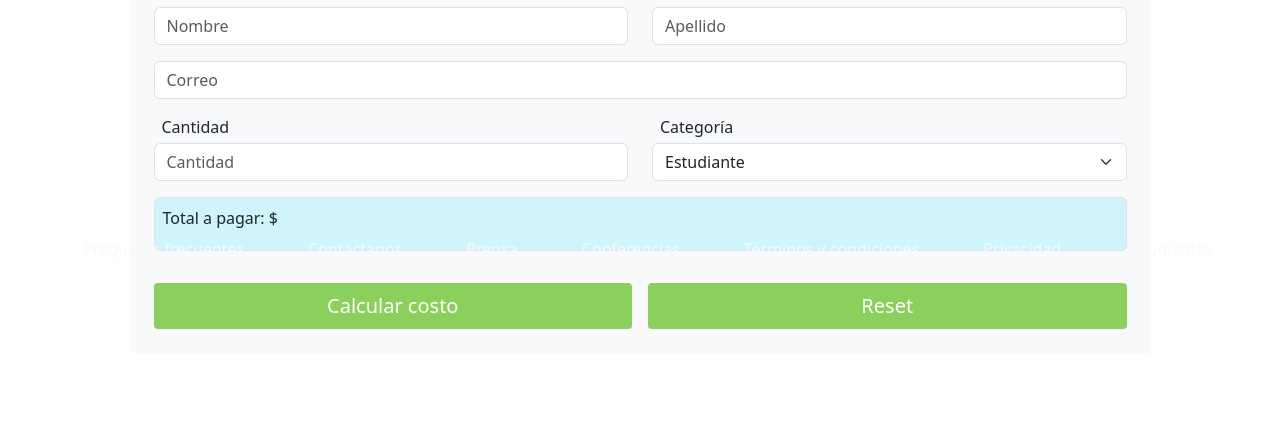
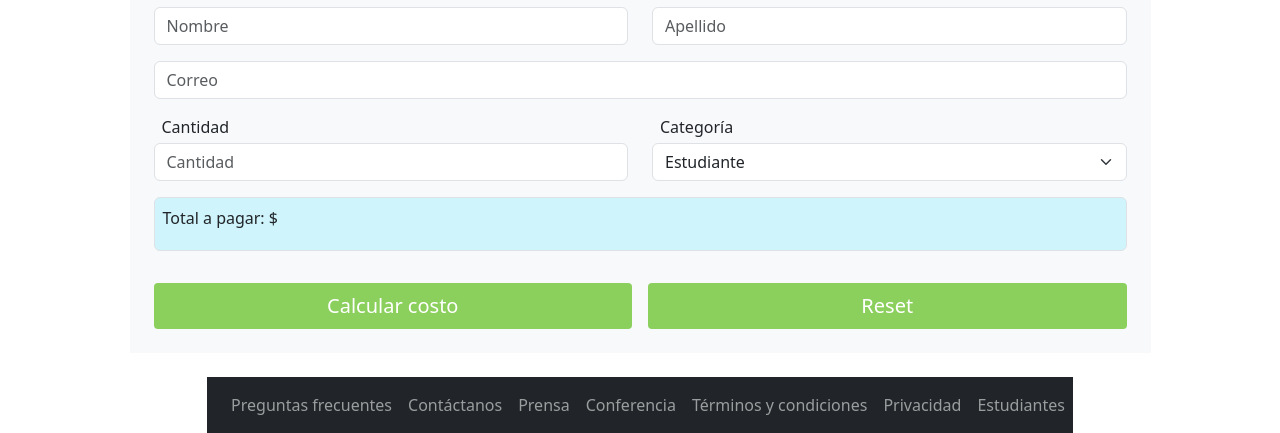
Before and after one commit to kangurodecker/principio, a plain HTML site: page integrador boostrap/tickets.html in a window 1280 px wide. Shown: the part 523-956 px from the top of the page. Before the commit the page ends 900 px from the top, so only its background shows below. Drawn offline with nearby package versions, Linux system fonts and the light colour scheme.

Commit message:
Integrador 2da parte Final

```diff
--- a/integrador boostrap/tickets.html
+++ b/integrador boostrap/tickets.html
@@ -145,37 +145,42 @@
   </section>
 
   <!-- FOOTER -->
-  <nav class="navbar navbar-expand-lg fixed-bottom abajo">
-    <div class="container-fluid">
+  <footer>
+
+    <nav class="navbar navbar-expand-lg navbar-dark bg-dark">
         <a class="navbar-brand" href="#"></a>
-      <button class="navbar-toggler" type="button" data-bs-toggle="collapse" data-bs-target="#navbarNav" aria-controls="navbarNav" aria-expanded="false" aria-label="Toggle navigation">
+        <button class="navbar-toggler" type="button" data-toggle="collapse" data-target="#navbarNav" aria-controls="navbarNav" aria-expanded="false" aria-label="Toggle navigation">
           <span class="navbar-toggler-icon"></span>
         </button>
-      <div class="collapse navbar-collapse justify-content-center" id="navbarNav">
-        <ul class="navbar-nav">
-          <li class="nav-item px-4">
-            <a class="nav-link text-light" href="#">Preguntas frecuentes</a>
+        <div class="collapse navbar-collapse" id="navbarNav">
+          <ul class="navbar-nav mx-auto">
+            <li class="nav-item active">
+              <a class="nav-link" href="#">Preguntas frecuentes<span class="sr-only"></span></a>
             </li>
-          <li class="nav-item px-4">
-            <a class="nav-link text-light" href="#oradores">Contáctanos</a>
+            <li class="nav-item active">
+              <a class="nav-link" href="#">Contáctanos</a>
             </li>
-          <li class="nav-item px-4">
-            <a class="nav-link text-light" href="#lugaryfecha">Prensa</a>
+            <li class="nav-item active">
+              <a class="nav-link" href="#">Prensa</a>
             </li>
-          <li class="nav-item px-4">
-            <a class="nav-link text-light" href="#orador">Conferencias</a>
+            <li class="nav-item active">
+              <a class="nav-link">Conferencia</a>
             </li>
-          <li class="nav-item px-4">
-            <a class="nav-link text-light" href="#comprar">Términos y condiciones</a>
-            <li class="nav-item px-4">
-              <a class="nav-link text-light" href="#comprar">Privacidad</a>
-              <li class="nav-item px-4">
-                <a class="nav-link text-light" href="#comprar">Estudiantes</a>
-            <!-- el color al texto se lo doy en la etiqueta a -->
-          </li>      </ul>
+            <li class="nav-item active">
+              <a class="nav-link">Términos y condiciones</a>
+            </li>
+            <li class="nav-item active">
+              <a class="nav-link">Privacidad</a>
+            </li>
+            <li class="nav-item active">
+              <a class="nav-link">Estudiantes</a>
+            </li>
+          </ul>
         </div>
-    </div>
+
       </nav>
+
+</footer>
 
       <!-- LINK DEL SCRIPT -->
       <script src="https://cdn.jsdelivr.net/npm/bootstrap@5.3.0-alpha3/dist/js/bootstrap.bundle.min.js" integrity="sha384-ENjdO4Dr2bkBIFxQpeoTz1HIcje39Wm4jDKdf19U8gI4ddQ3GYNS7NTKfAdVQSZe" crossorigin="anonymous"></script>
```
Also changed, not shown: integrador boostrap/index.html (+3 -1 lines). Lines whose indentation alone changed are shown as unchanged.
